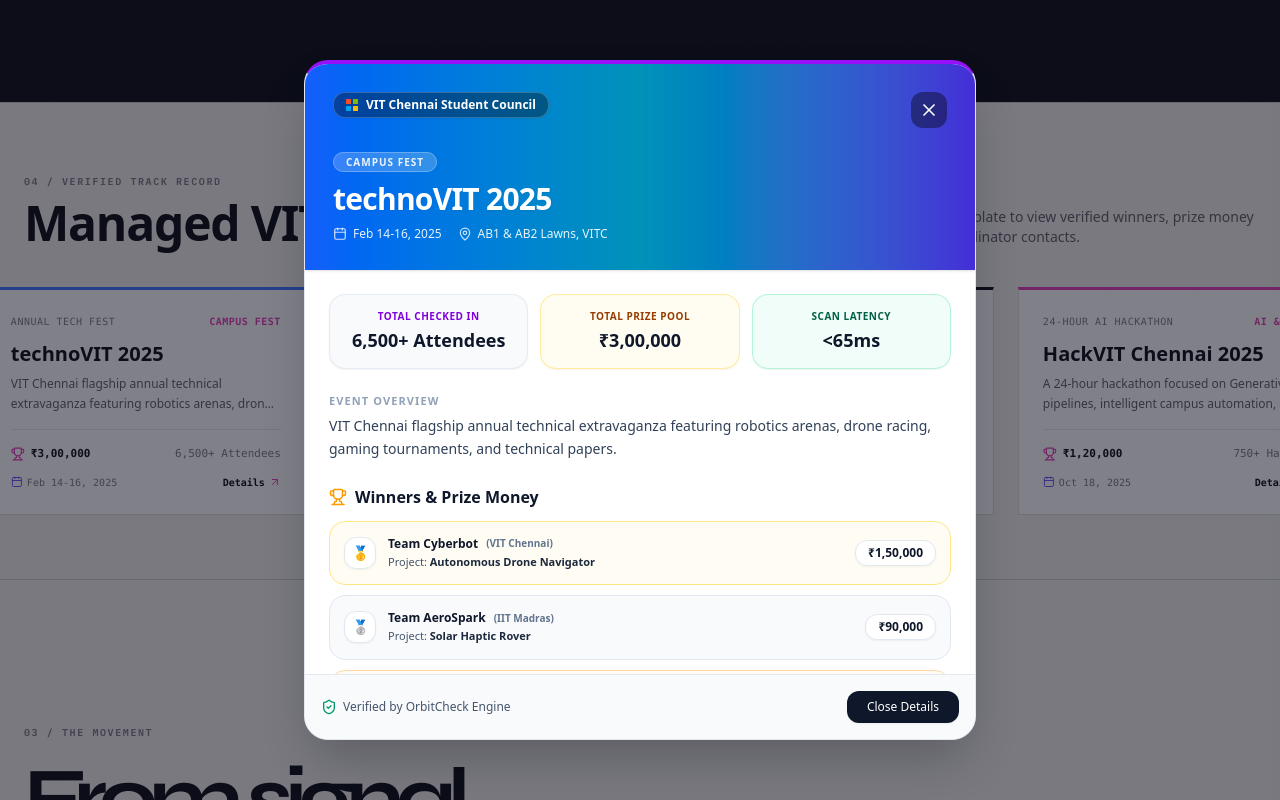
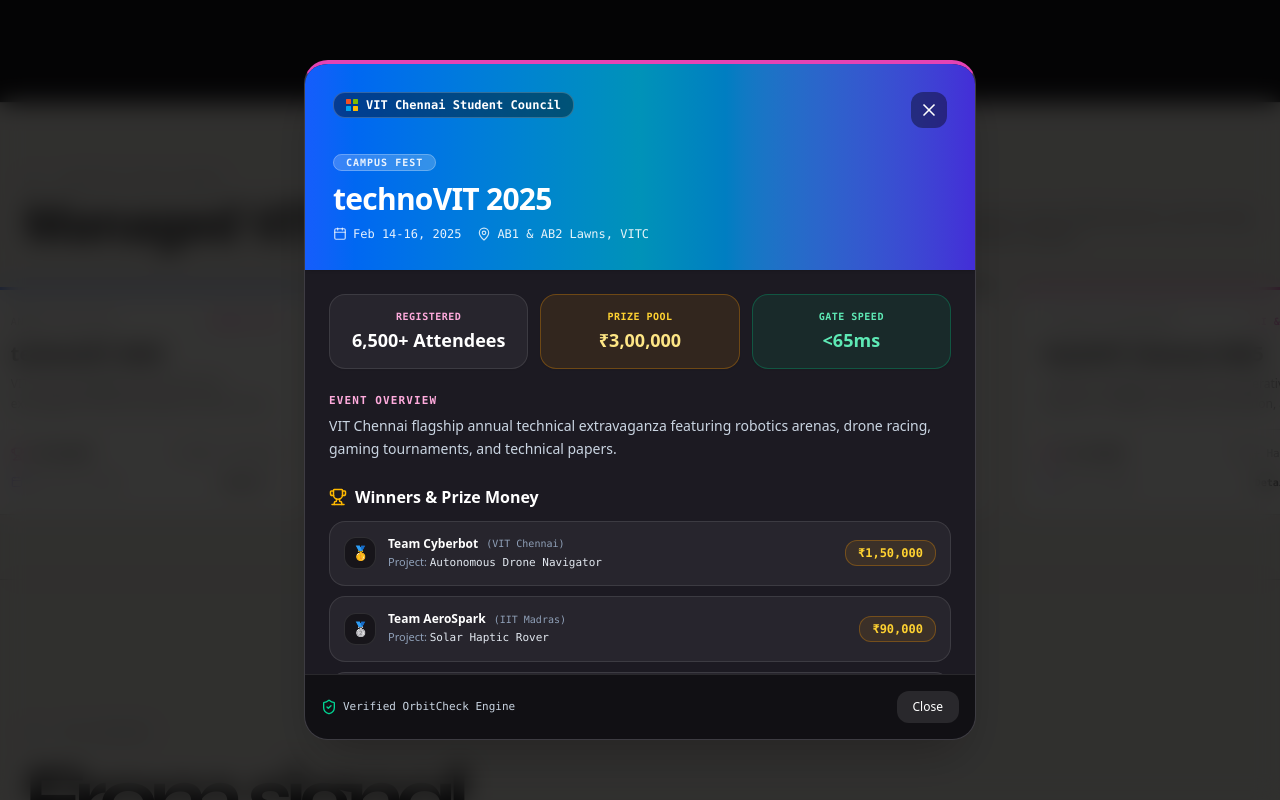
Before and after one commit to SAMJOD07-devz/MIC-PROJECT, a Next.js app in the folder orbit-check/: page / in a window 1280 px wide. Both pictures are taken after a click on the element 152 px from the left and 3109 px from the top of the page. Shown: the part 2709-3509 px from the top of the page. Built offline with nearby package versions, Linux system fonts and the light colour scheme; no server answers.

Commit message:
feat: add 3-second live database sync polling and 1-click event pass registration flow

```diff
--- a/orbit-check/src/components/Modals/PastEventDetailModal.tsx
+++ b/orbit-check/src/components/Modals/PastEventDetailModal.tsx
@@ -1,7 +1,7 @@
 'use client';
 
 import React, { useEffect } from 'react';
-import { X, Trophy, Users, Calendar, MapPin, ShieldCheck, Mail, Phone } from 'lucide-react';
+import { X, Trophy, Users, Calendar, MapPin, ShieldCheck, Mail, Phone, Ticket } from 'lucide-react';
 import { playClickSFX } from '@/lib/audio';
 
 export interface WinnerItem {
@@ -44,10 +44,10 @@
   isOpen: boolean;
   onClose: () => void;
   event: PastEventDetailed | null;
+  onRegister?: () => void;
 }
 
-export function PastEventDetailModal({ isOpen, onClose, event }: PastEventDetailModalProps) {
-  // Lock document overflow AND stop Lenis smooth scrolling when modal is open
+export function PastEventDetailModal({ isOpen, onClose, event, onRegister }: PastEventDetailModalProps) {
   useEffect(() => {
     if (isOpen) {
       document.documentElement.style.overflow = 'hidden';
@@ -74,24 +74,23 @@
   if (!isOpen || !event) return null;
 
   return (
-    /* Non-blurred backdrop overlay with data-lenis-prevent to isolate wheel scrolling */
     <div
       data-lenis-prevent="true"
       onClick={() => {
         playClickSFX();
         onClose();
       }}
-      className="fixed inset-0 z-50 flex items-center justify-center bg-slate-950/50 p-4 sm:p-6 animate-in fade-in duration-200 overflow-hidden"
+      className="fixed inset-0 z-50 flex items-center justify-center bg-black/80 p-4 sm:p-6 backdrop-blur-md animate-in fade-in duration-200 overflow-hidden"
     >
       <div
         data-lenis-prevent="true"
-        onClick={(e) => e.stopPropagation()} // Prevent background close when clicking inside modal
-        className="w-full max-w-2xl rounded-3xl border border-slate-200 bg-white shadow-2xl overflow-hidden max-h-[85vh] flex flex-col my-auto border-t-4 border-t-purple-600"
+        onClick={(e) => e.stopPropagation()}
+        className="w-full max-w-2xl rounded-3xl border border-white/15 bg-[#1c1a22] text-white shadow-2xl overflow-hidden max-h-[85vh] flex flex-col my-auto border-t-4 border-t-[#e443b4]"
       >
-        {/* Header Banner - High Impact & Readable */}
+        {/* Header Banner */}
         <div className={`relative p-6 sm:p-7 bg-gradient-to-r ${event.gradient} text-white flex flex-col justify-between shrink-0 shadow-sm`}>
           <div className="flex justify-between items-start">
-            <div className="inline-flex items-center gap-2 bg-black/35 px-3 py-1 rounded-xl text-xs font-bold border border-white/20 shadow-xs">
+            <div className="inline-flex items-center gap-2 bg-black/40 px-3 py-1 rounded-xl text-xs font-mono font-bold border border-white/20">
               <div className="grid grid-cols-2 gap-0.5 w-3 h-3">
                 <span className="bg-[#f25022] rounded-[0.5px]" />
                 <span className="bg-[#7fba00] rounded-[0.5px]" />
@@ -114,81 +113,75 @@
           </div>
 
           <div className="mt-5">
-            <span className="text-[10px] font-extrabold uppercase tracking-widest text-white/90 bg-white/20 border border-white/25 px-3 py-0.5 rounded-full">
+            <span className="text-[10px] font-mono font-bold uppercase tracking-widest text-white/90 bg-white/20 border border-white/25 px-3 py-0.5 rounded-full">
               {event.badge}
             </span>
-            <h2 className="font-heading text-2xl sm:text-3xl font-extrabold text-white mt-2 leading-tight tracking-tight drop-shadow-xs">
+            <h2 className="font-heading text-2xl sm:text-3xl font-extrabold text-white mt-2 leading-tight tracking-tight">
               {event.title}
             </h2>
-            <p className="text-xs text-white/90 font-medium mt-2 flex flex-wrap gap-4">
+            <p className="text-xs text-white/90 font-mono mt-2 flex flex-wrap gap-4">
               <span className="flex items-center gap-1.5"><Calendar className="w-3.5 h-3.5 text-white/80" /> {event.date}</span>
               <span className="flex items-center gap-1.5"><MapPin className="w-3.5 h-3.5 text-white/80" /> {event.location}</span>
             </p>
           </div>
         </div>
 
-        {/* Modal Inner Content - Isolated Scroll Container */}
-        <div data-lenis-prevent="true" className="p-6 space-y-6 overflow-y-auto flex-1 text-slate-900">
+        {/* Modal Content */}
+        <div data-lenis-prevent="true" className="p-6 space-y-6 overflow-y-auto flex-1 text-slate-200">
 
           {/* Stat Badges Grid */}
           <div className="grid grid-cols-3 gap-3">
-            <div className="rounded-2xl border border-slate-200/80 bg-slate-50 p-3.5 text-center shadow-xs">
-              <div className="text-[10px] font-extrabold uppercase tracking-wider text-purple-700">Total Checked In</div>
-              <div className="text-base sm:text-lg font-bold font-heading text-slate-900 mt-0.5">{event.attendees}</div>
+            <div className="rounded-2xl border border-white/10 bg-white/5 p-3.5 text-center shadow-xs">
+              <div className="text-[10px] font-mono font-bold uppercase tracking-wider text-[#ffabdd]">Registered</div>
+              <div className="text-base sm:text-lg font-bold font-heading text-white mt-0.5">{event.attendees}</div>
             </div>
 
-            <div className="rounded-2xl border border-amber-200/80 bg-amber-50/70 p-3.5 text-center shadow-xs">
-              <div className="text-[10px] font-extrabold uppercase tracking-wider text-amber-800">Total Prize Pool</div>
-              <div className="text-base sm:text-lg font-bold font-heading text-slate-900 mt-0.5">{event.prizePool}</div>
+            <div className="rounded-2xl border border-amber-500/30 bg-amber-500/10 p-3.5 text-center shadow-xs">
+              <div className="text-[10px] font-mono font-bold uppercase tracking-wider text-amber-300">Prize Pool</div>
+              <div className="text-base sm:text-lg font-bold font-heading text-amber-200 mt-0.5">{event.prizePool}</div>
             </div>
 
-            <div className="rounded-2xl border border-emerald-200/80 bg-emerald-50/70 p-3.5 text-center shadow-xs">
-              <div className="text-[10px] font-extrabold uppercase tracking-wider text-emerald-800">Scan Latency</div>
-              <div className="text-base sm:text-lg font-bold font-heading text-slate-900 mt-0.5">&lt;{event.stats.avgLatencyMs}ms</div>
+            <div className="rounded-2xl border border-emerald-500/30 bg-emerald-500/10 p-3.5 text-center shadow-xs">
+              <div className="text-[10px] font-mono font-bold uppercase tracking-wider text-emerald-300">Gate Speed</div>
+              <div className="text-base sm:text-lg font-bold font-heading text-emerald-300 mt-0.5">&lt;{event.stats.avgLatencyMs}ms</div>
             </div>
           </div>
 
-          {/* Event Overview Description */}
+          {/* Overview */}
           <div>
-            <h4 className="text-[11px] font-extrabold uppercase tracking-widest text-slate-400 mb-1.5">Event Overview</h4>
-            <p className="text-slate-700 text-xs sm:text-sm font-light leading-relaxed">
+            <h4 className="text-[11px] font-mono font-bold uppercase tracking-widest text-[#ffabdd] mb-1.5">Event Overview</h4>
+            <p className="text-slate-300 text-xs sm:text-sm font-light leading-relaxed">
               {event.description}
             </p>
           </div>
 
-          {/* Winners & Prize Money Leaderboard */}
+          {/* Leaderboard */}
           <div>
             <div className="flex items-center gap-2 mb-3">
-              <Trophy className="w-4.5 h-4.5 text-amber-500" />
-              <h4 className="font-heading font-bold text-slate-900 text-base">Winners & Prize Money</h4>
+              <Trophy className="w-4.5 h-4.5 text-amber-400" />
+              <h4 className="font-heading font-bold text-white text-base">Winners & Prize Money</h4>
             </div>
 
             <div className="space-y-2.5">
               {event.winners.map((win, idx) => (
                 <div
                   key={idx}
-                  className={`flex items-center justify-between p-3.5 rounded-2xl border ${
-                    win.position === '1st Place'
-                      ? 'bg-amber-50/60 border-amber-200'
-                      : win.position === '2nd Place'
-                      ? 'bg-slate-50 border-slate-200'
-                      : 'bg-orange-50/60 border-orange-200'
-                  }`}
+                  className="flex items-center justify-between p-3.5 rounded-2xl border border-white/10 bg-white/5"
                 >
                   <div className="flex items-center gap-3">
-                    <div className="w-8 h-8 rounded-xl bg-white border border-slate-200 flex items-center justify-center font-bold text-sm shadow-xs shrink-0">
+                    <div className="w-8 h-8 rounded-xl bg-black/40 border border-white/10 flex items-center justify-center font-bold text-sm shrink-0">
                       {win.position === '1st Place' ? '🥇' : win.position === '2nd Place' ? '🥈' : '🥉'}
                     </div>
                     <div>
                       <div className="flex items-center gap-2">
-                        <span className="text-xs font-extrabold text-slate-900">{win.teamName}</span>
-                        <span className="text-[10px] font-bold text-slate-500">({win.college})</span>
+                        <span className="text-xs font-bold text-white">{win.teamName}</span>
+                        <span className="text-[10px] font-mono text-slate-400">({win.college})</span>
                       </div>
-                      <p className="text-[11px] text-slate-600 font-light mt-0.5">Project: <strong className="font-semibold text-slate-800">{win.projectName}</strong></p>
+                      <p className="text-[11px] text-slate-400 font-light mt-0.5">Project: <strong className="font-mono text-slate-200">{win.projectName}</strong></p>
                     </div>
                   </div>
 
-                  <span className="text-xs font-extrabold font-heading text-slate-900 bg-white border border-slate-200 px-3 py-1 rounded-xl shadow-xs shrink-0">
+                  <span className="text-xs font-mono font-bold text-amber-300 bg-amber-500/10 border border-amber-500/30 px-3 py-1 rounded-xl shrink-0">
                     {win.prizeMoney}
                   </span>
                 </div>
@@ -196,25 +189,25 @@
             </div>
           </div>
 
-          {/* Student Coordinators Section */}
+          {/* Student Coordinators */}
           <div>
             <div className="flex items-center gap-2 mb-3">
-              <Users className="w-4.5 h-4.5 text-purple-600" />
-              <h4 className="font-heading font-bold text-slate-900 text-base">Student Coordinators</h4>
+              <Users className="w-4.5 h-4.5 text-[#7a54ff]" />
+              <h4 className="font-heading font-bold text-white text-base">Student Coordinators</h4>
             </div>
 
             <div className="grid grid-cols-1 sm:grid-cols-2 gap-3">
               {event.coordinators.map((coord, idx) => (
-                <div key={idx} className="editorial-card p-3.5 rounded-2xl border border-slate-200 space-y-1 bg-white">
+                <div key={idx} className="p-3.5 rounded-2xl border border-white/10 bg-white/5 space-y-1">
                   <div className="flex justify-between items-start">
-                    <h5 className="font-bold text-slate-900 text-xs">{coord.name}</h5>
-                    <span className="text-[10px] font-bold text-purple-700 bg-purple-50 px-2 py-0.5 rounded-md border border-purple-100">
+                    <h5 className="font-bold text-white text-xs">{coord.name}</h5>
+                    <span className="text-[10px] font-mono font-bold text-[#b5a1ff] bg-[#7a54ff]/20 px-2 py-0.5 rounded-md border border-[#7a54ff]/30">
                       {coord.role}
                     </span>
                   </div>
-                  <div className="text-[11px] text-slate-600 font-light space-y-0.5 pt-1">
-                    <div className="flex items-center gap-1.5"><Mail className="w-3 h-3 text-slate-400" /> {coord.email}</div>
-                    <div className="flex items-center gap-1.5"><Phone className="w-3 h-3 text-slate-400" /> {coord.phone}</div>
+                  <div className="text-[11px] font-mono text-slate-400 space-y-0.5 pt-1">
+                    <div className="flex items-center gap-1.5"><Mail className="w-3 h-3 text-[#e443b4]" /> {coord.email}</div>
+                    <div className="flex items-center gap-1.5"><Phone className="w-3 h-3 text-[#7a54ff]" /> {coord.phone}</div>
                   </div>
                 </div>
               ))}
@@ -223,19 +216,35 @@
         </div>
 
         {/* Modal Footer */}
-        <div className="p-4 bg-slate-50 border-t border-slate-200 flex justify-between items-center text-xs text-slate-500 font-medium shrink-0">
-          <span className="flex items-center gap-1.5 text-slate-600">
-            <ShieldCheck className="w-4 h-4 text-emerald-600" /> Verified by OrbitCheck Engine
+        <div className="p-4 bg-black/40 border-t border-white/10 flex justify-between items-center text-xs text-slate-400 shrink-0">
+          <span className="flex items-center gap-1.5 text-slate-300 font-mono text-[11px]">
+            <ShieldCheck className="w-4 h-4 text-emerald-400" /> Verified OrbitCheck Engine
           </span>
+
+          <div className="flex items-center gap-2">
+            {onRegister && (
+              <button
+                onClick={() => {
+                  playClickSFX();
+                  onClose();
+                  onRegister();
+                }}
+                className="px-5 py-2 rounded-xl bg-gradient-to-r from-[#e443b4] to-[#7a54ff] text-white font-mono font-bold text-xs uppercase tracking-wider shadow-lg hover:opacity-95 transition"
+              >
+                Claim QR Pass
+              </button>
+            )}
+
             <button
               onClick={() => {
                 playClickSFX();
                 onClose();
               }}
-            className="px-5 py-2 rounded-xl bg-slate-900 hover:bg-slate-800 text-white font-bold text-xs transition shadow-xs"
+              className="px-4 py-2 rounded-xl bg-white/10 hover:bg-white/20 text-white font-bold text-xs transition"
             >
-            Close Details
+              Close
             </button>
+          </div>
         </div>
       </div>
     </div>
```
Also changed, not shown: orbit-check/src/components/AttendeeView.tsx (+17 -6 lines), orbit-check/src/components/OrganizerView.tsx (+32 -14 lines). Lines whose indentation alone changed are shown as unchanged.
